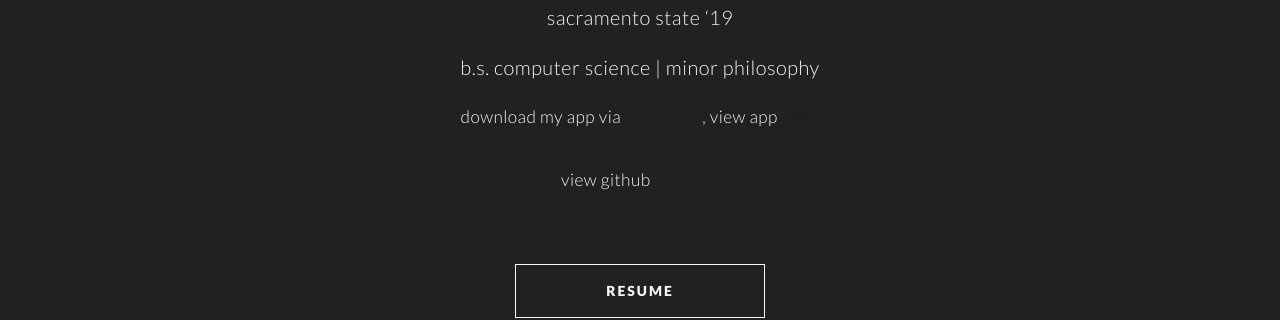
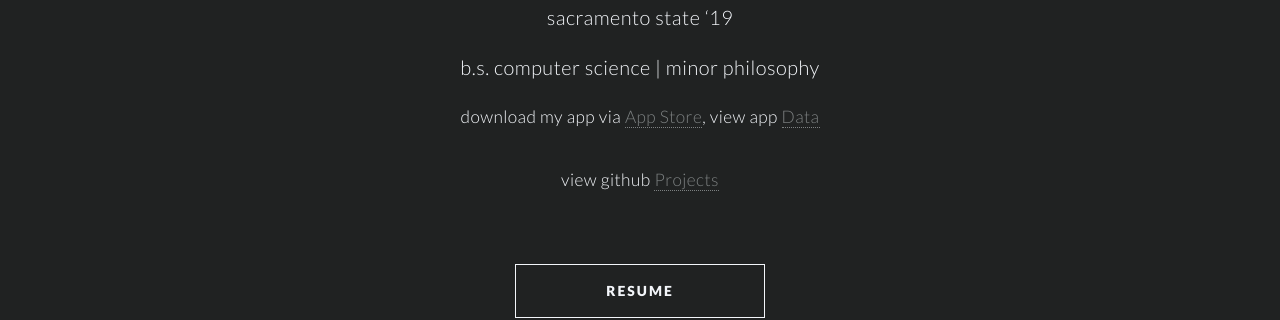
Before and after one commit to dp916/dp916.github.io, a Jekyll site: the page built from index.md, in a window 1280 px wide and 1400 px high, scrolled down 816 px. Shown: the part 150-470 px from the top of the window. Built offline with Jekyll 4.4.1, drawn with Linux system fonts in a browser that asks for light colours.

Commit message:
Update style.css

```diff
--- a/css/style.css
+++ b/css/style.css
@@ -40,7 +40,7 @@ custom styles adapted from Twenty by HTML5 Up
 		-o-transition: color 0.2s ease-in-out, border-color 0.2s ease-in-out, background-color 0.2s ease-in-out;
 		-ms-transition: color 0.2s ease-in-out, border-color 0.2s ease-in-out, background-color 0.2s ease-in-out;
 		transition: color 0.2s ease-in-out, border-color 0.2s ease-in-out, background-color 0.2s ease-in-out;
-		color: #202222;
+		color: #7c8081;
 		text-decoration: none;
 		border-bottom: dotted 1px;
 	}
```
